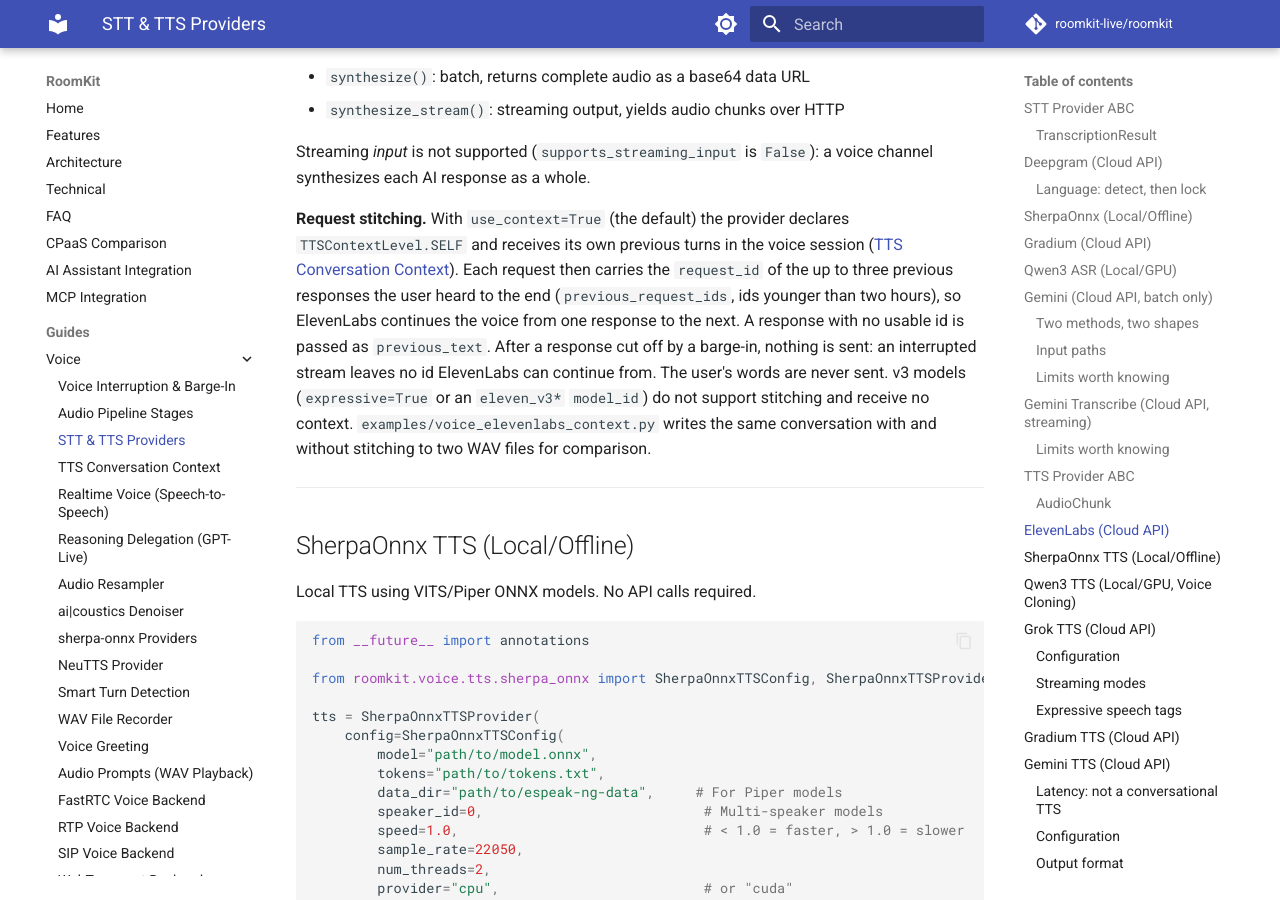
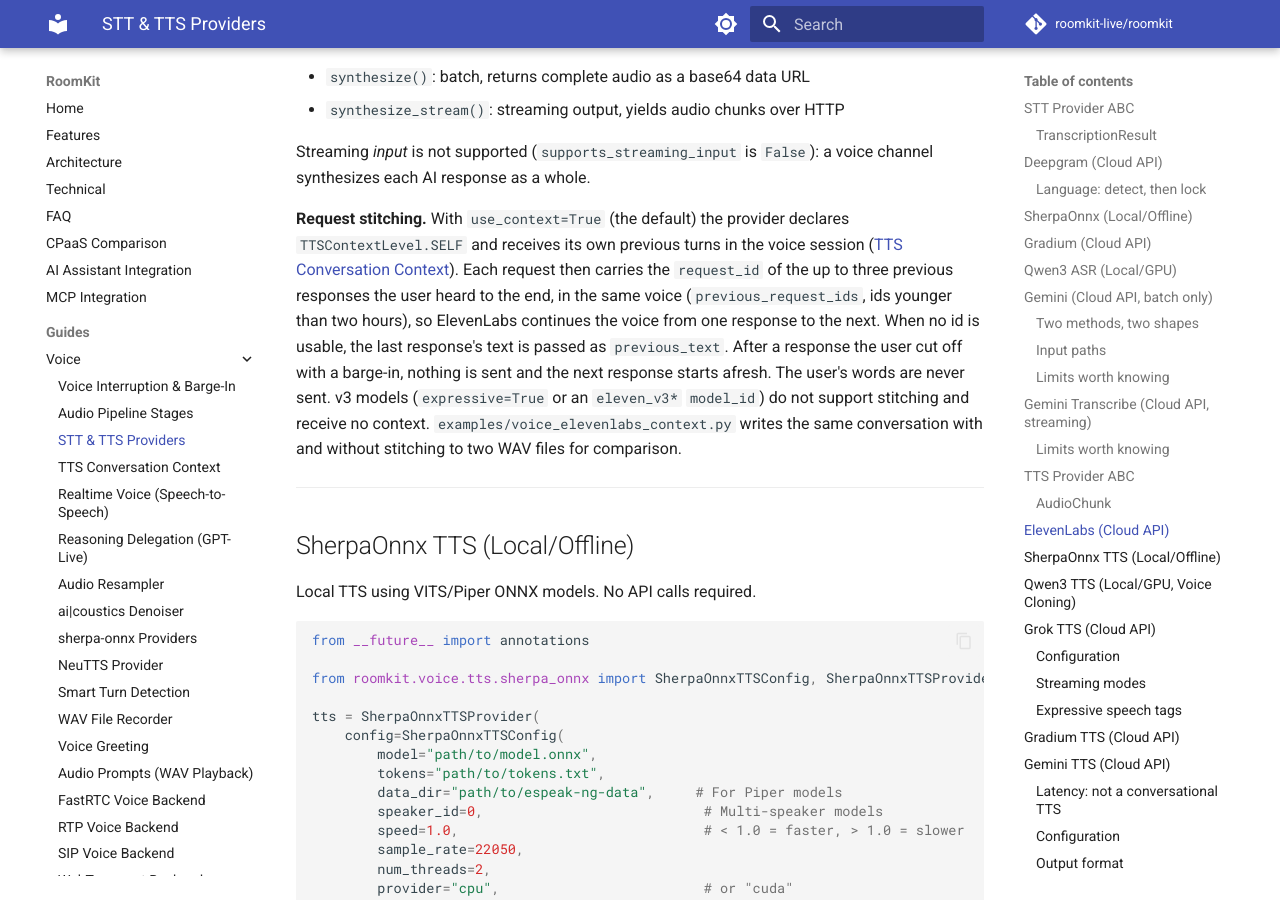
Before and after one commit to roomkit-live/roomkit-docs, an MkDocs documentation site: the page built from docs/guides/stt-tts-providers.md, in a window 1280 px wide and 900 px high, scrolled down 12974 px. Built offline with MkDocs 1.6.1 and Material for MkDocs 9.7.7, drawn with Linux system fonts in a browser that asks for light colours; comment, search, counter and statistics services are not loaded.

Commit message:
docs(voice): ElevenLabs stitching stays within one voice (RMK-193)

```diff
--- a/docs/guides/stt-tts-providers.md
+++ b/docs/guides/stt-tts-providers.md
@@ -556,11 +556,11 @@ voice channel synthesizes each AI response as a whole.
 declares `TTSContextLevel.SELF` and receives its own previous turns in the
 voice session ([TTS Conversation Context](tts-context.md)). Each request then
 carries the `request_id` of the up to three previous responses the user heard
-to the end (`previous_request_ids`, ids younger than two hours), so ElevenLabs
-continues the voice from one response to the next. A response with no usable
-id is passed as `previous_text`. After a response cut off by a barge-in,
-nothing is sent: an interrupted stream leaves no id ElevenLabs can continue
-from. The user's words are never sent. v3 models (`expressive=True` or an
+to the end, in the same voice (`previous_request_ids`, ids younger than two
+hours), so ElevenLabs continues the voice from one response to the next. When
+no id is usable, the last response's text is passed as `previous_text`. After
+a response the user cut off with a barge-in, nothing is sent and the next
+response starts afresh. The user's words are never sent. v3 models (`expressive=True` or an
 `eleven_v3*` `model_id`) do not support stitching and receive no context.
 `examples/voice_elevenlabs_context.py` writes the same conversation with and
 without stitching to two WAV files for comparison.
```
